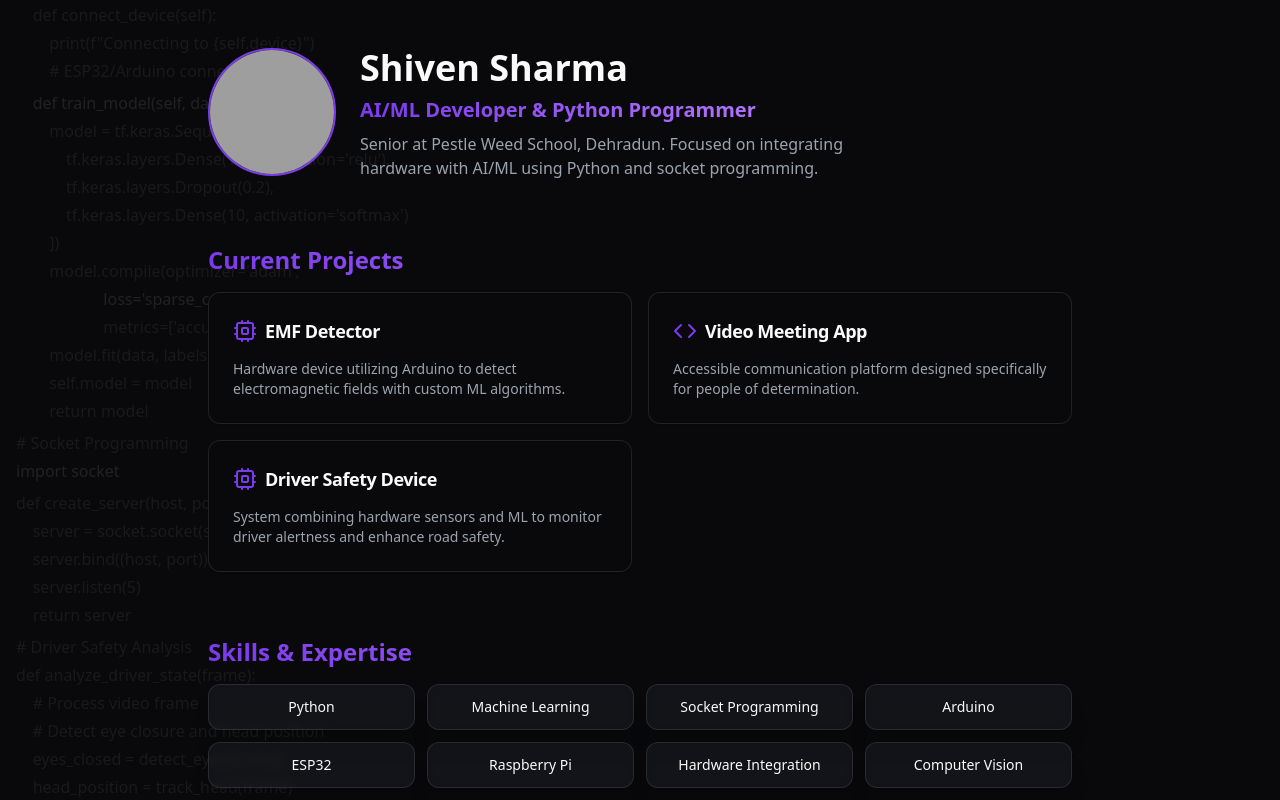
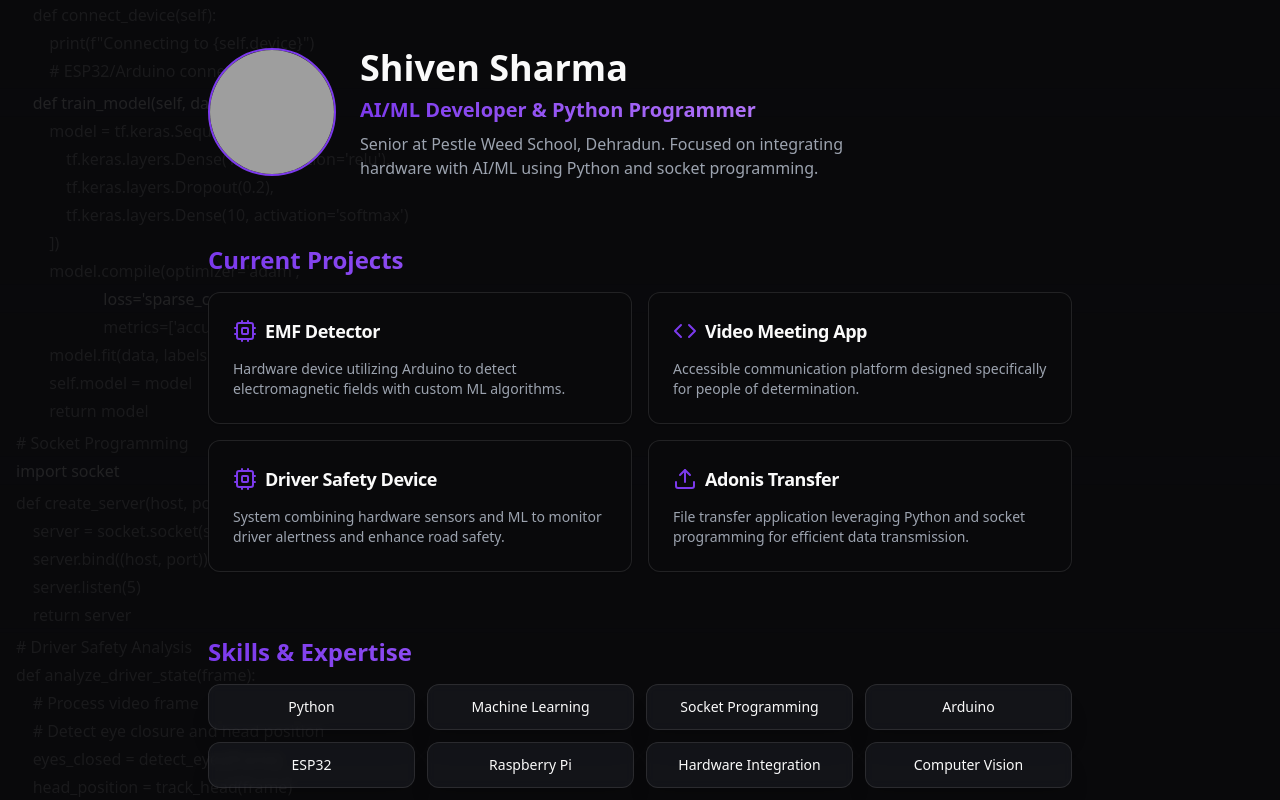
Before and after one commit to ShyZen15/portfolio-website, a React (Vite) app: page / in a window 1280 px wide. Shown: the top 800 px of the page. Built offline with nearby package versions, Linux system fonts and the light colour scheme; grey boxes are pictures that could not be loaded.

Commit message:
Add Adonis Transfer to projects
Add Adonis Transfer to the current projects section.

```diff
--- a/src/pages/Index.tsx
+++ b/src/pages/Index.tsx
@@ -1,6 +1,6 @@
 
 import React from 'react';
-import { Github, Linkedin, Code, Cpu, ArrowRight } from "lucide-react";
+import { Github, Linkedin, Code, Cpu, ArrowRight, Upload } from "lucide-react";
 import { Button } from "@/components/ui/button";
 import CodeBackground from "@/components/CodeBackground";
 import ProjectCard from "@/components/ProjectCard";
@@ -41,6 +41,11 @@ const Index = () => {
               title="Driver Safety Device"
               description="System combining hardware sensors and ML to monitor driver alertness and enhance road safety."
               icon={<Cpu size={24} />}
+            />
+            <ProjectCard
+              title="Adonis Transfer"
+              description="File transfer application leveraging Python and socket programming for efficient data transmission."
+              icon={<Upload size={24} />}
             />
           </div>
         </section>
```
